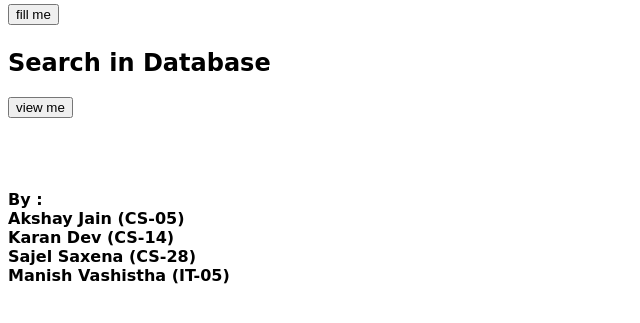
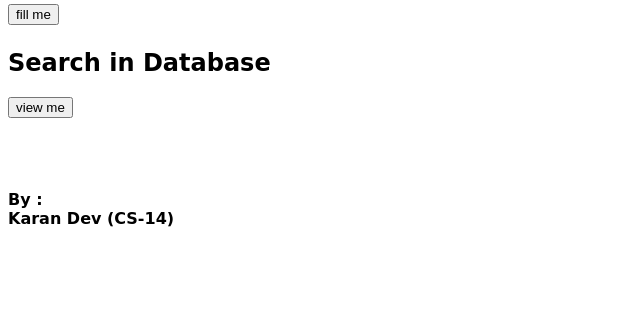
Before and after one commit to karan10/dbms-project, a PHP site: page / in a window 1280 px wide. Shown: the part 242-565 px from the top of the page, without its empty margins (0-640 px from the left). Run offline with PHP 8.4, Linux system fonts and the light colour scheme.

Commit message:
Update index.php

```diff
--- a/index.php
+++ b/index.php
@@ -21,10 +21,7 @@
 
 <h4 align="left" style="font-family:Comic Sans Ms">By :
 <br>
-Akshay Jain (CS-05)<br>
 Karan Dev (CS-14)<br>
-Sajel Saxena (CS-28)<br>
-Manish Vashistha (IT-05)
 </h4>
 
 
```
